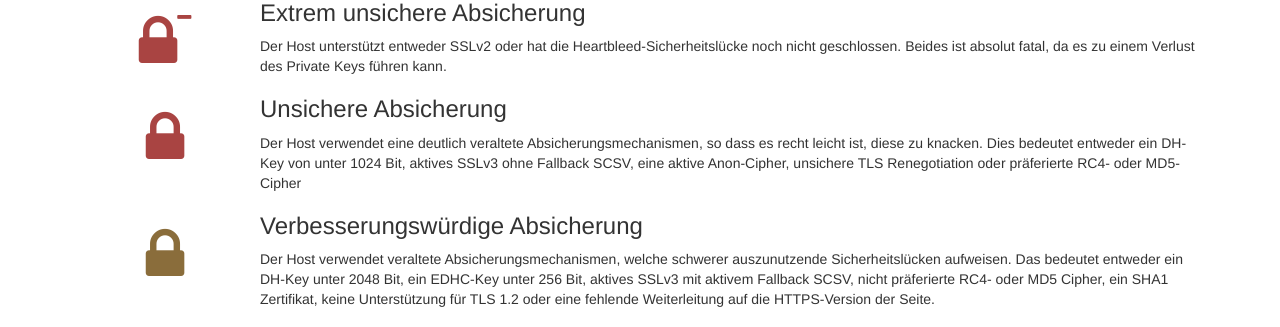
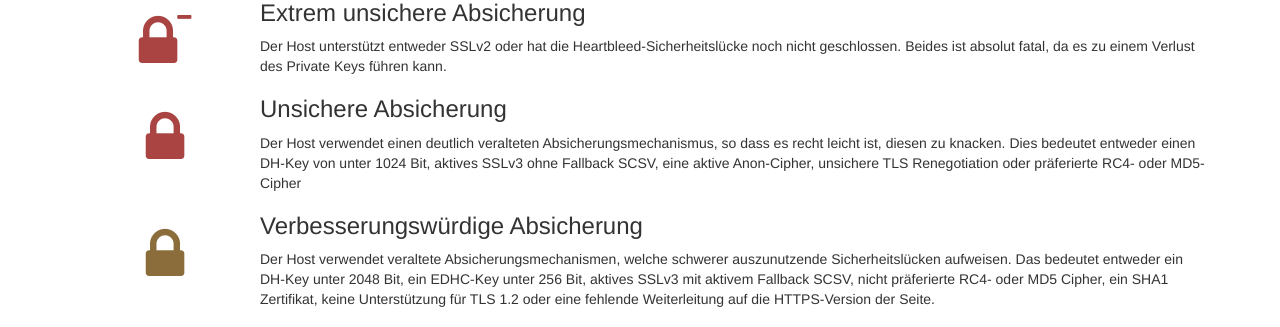
Before and after one commit to okfde/behoerden-online-dienste.de, a Flask app: page /info/encryption in a window 1280 px wide. Shown: the part 424-751 px from the top of the page. Run offline with Flask 2, Linux system fonts and the light colour scheme; parts of the project's set-up code (start-up, migrations or seed data) failed here and were passed over; some libraries are stand-ins or nearby versions.

Commit message:
Typo behoben. Test meines GitHub-Clients.
Singular für Mechanismus.
Test meines GitHub-Clients.

```diff
--- a/webapp/templates/info_encryption.html
+++ b/webapp/templates/info_encryption.html
@@ -36,7 +36,7 @@
     </div>
     <div>
       <h3>Unsichere Absicherung</h3>
-      <p>Der Host verwendet eine deutlich veraltete Absicherungsmechanismen, so dass es recht leicht ist, diese zu knacken. Dies bedeutet entweder ein DH-Key von unter 1024 Bit, aktives SSLv3 ohne Fallback SCSV, eine aktive Anon-Cipher, unsichere TLS Renegotiation oder präferierte RC4- oder MD5-Cipher</p>
+      <p>Der Host verwendet einen deutlich veralteten Absicherungsmechanismus, so dass es recht leicht ist, diesen zu knacken. Dies bedeutet entweder einen DH-Key von unter 1024 Bit, aktives SSLv3 ohne Fallback SCSV, eine aktive Anon-Cipher, unsichere TLS Renegotiation oder präferierte RC4- oder MD5-Cipher</p>
     </div>
   </div>
   <div class="row-fluid">
```
